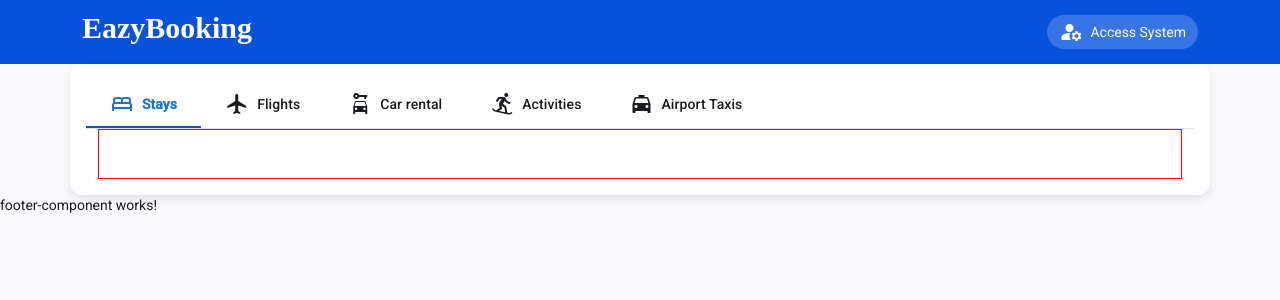
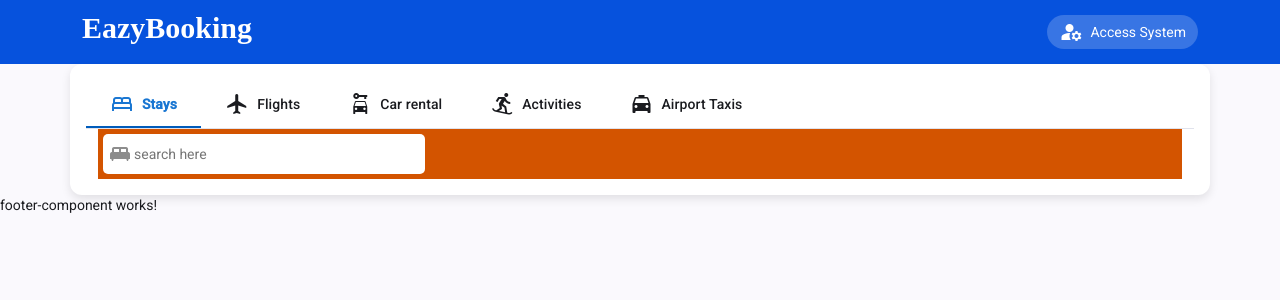
Before and after one commit to SanjayaPrasadRajapaksha/Hotel_Booking-Frontend, an Angular app: page /home in a window 1280 px wide. Shown: the top 300 px of the page. Built offline with nearby package versions, Linux system fonts and the light colour scheme; a web font is replaced by a local one.

Commit message:
Add some features to search bar

```diff
--- a/src/app/pages/home-page/inner-items/stays-form-component/stays-form-component.html
+++ b/src/app/pages/home-page/inner-items/stays-form-component/stays-form-component.html
@@ -1,6 +1,12 @@
 <div class="container">
   <div class="inner">
-
+    <div class="element destination">
+      <mat-icon>king_bed</mat-icon>
+      <input type="search" class="search" placeholder="search here">
+    </div>
+    <div class="element "></div>
+    <div class="element "></div>
+    <div class="element "></div>
 
   </div>
 
--- a/src/app/pages/home-page/inner-items/stays-form-component/stays-form-component.scss
+++ b/src/app/pages/home-page/inner-items/stays-form-component/stays-form-component.scss
@@ -1,5 +1,27 @@
 .inner{
-  border: 1px solid red;
   height: auto;
   min-height: 50px;
+  background-color: var(--orange-color);
+  padding: 5px;
 }
+.destination {
+  width: 30%;
+  height: 40px;
+  display: flex;
+  align-items: center;
+  background-color: var(--light-color);
+  padding: 5px;
+  border-radius: 5px;
+  mat-icon {
+    color: var(--gray-color);
+  }
+}
+.search{
+  flex: 1;
+  height: 100%;
+  border: none;
+}
+
+.search:focus{
+  outline: none;
+}
--- a/src/app/pages/home-page/inner-items/stays-form-component/stays-form-component.ts
+++ b/src/app/pages/home-page/inner-items/stays-form-component/stays-form-component.ts
@@ -1,10 +1,13 @@
 import { Component } from '@angular/core';
-
+import { MatTabsModule } from '@angular/material/tabs';
+import { MatIconModule } from '@angular/material/icon';
 
 @Component({
   selector: 'app-stays-form-component',
   standalone: true,
-  imports: [],  // add other modules if needed
+  imports: [
+    MatTabsModule,   // ✅ this gives access to <mat-tab-group> and <mat-tab>
+    MatIconModule,],  // add other modules if needed
   templateUrl: './stays-form-component.html',
   styleUrls: ['./stays-form-component.scss']  // ✅ fixed
 })
--- a/src/styles.scss
+++ b/src/styles.scss
@@ -36,6 +36,8 @@ body {
 :root {
   --background-color:#0652DD;
   --light-color:#fff;
+  --gray-color:#8c8c8c;
+  --orange-color:#d35400;
 }
 
 html, body { height: 100%; }
```
